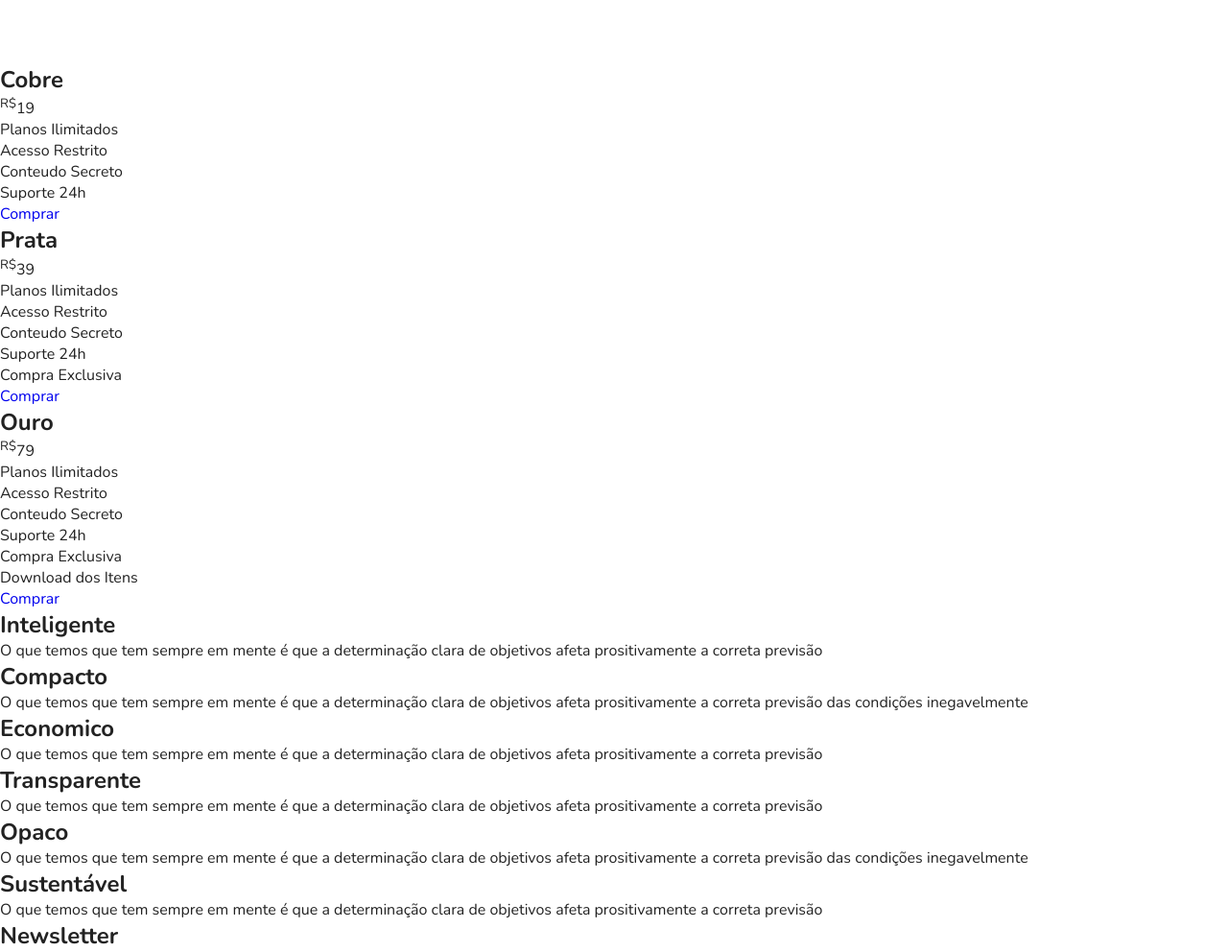
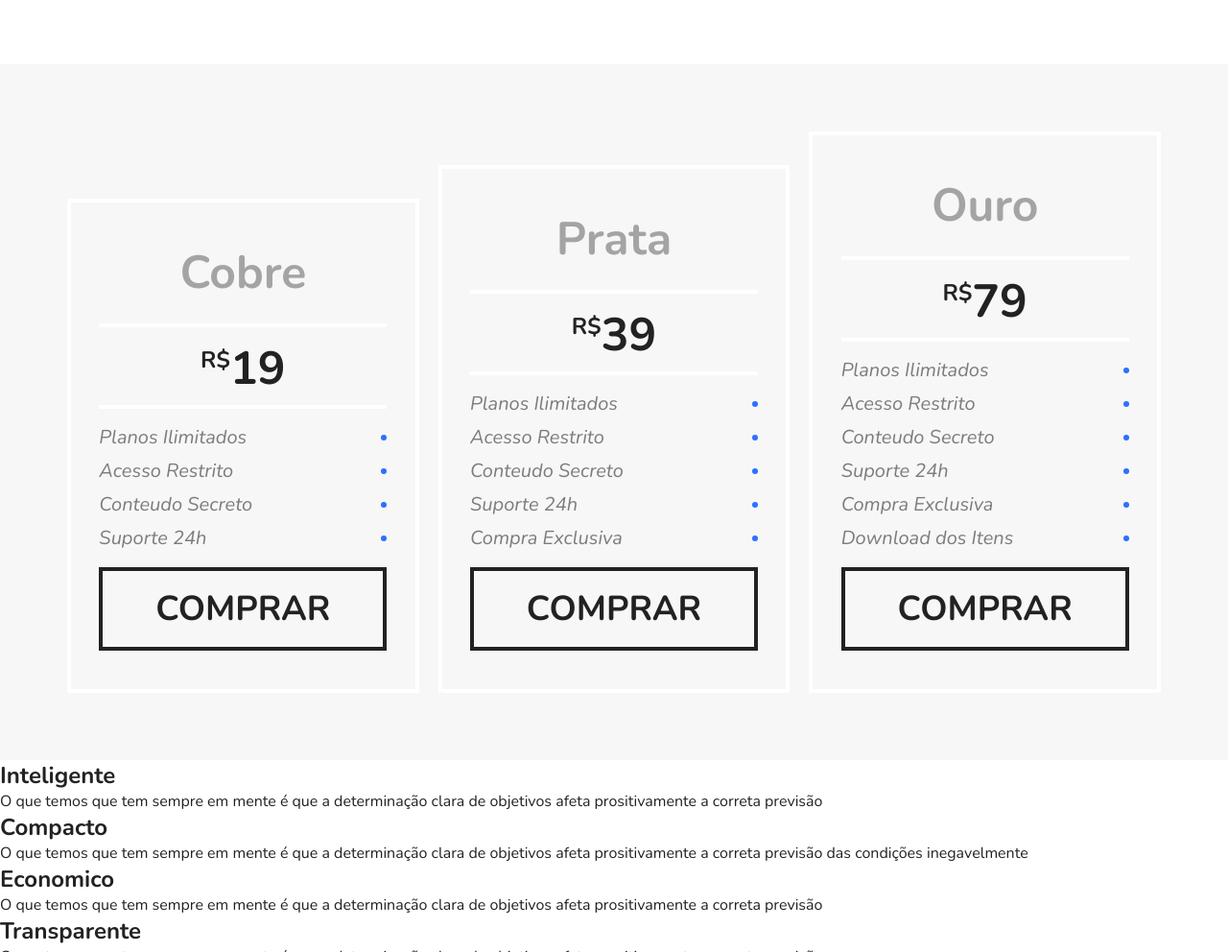
Before and after one commit to Guilherme-Turri/FlexBlog-Projeto, a plain HTML site: page index.html in a window 1280 px wide. Shown: the part 1754-2746 px from the top of the page at 96% size. Drawn offline with nearby package versions, Linux system fonts and the light colour scheme; a script that the page names is missing.

Commit message:
estilizado preco

```diff
--- a/main.css
+++ b/main.css
@@ -171,3 +171,94 @@ img {
 .blue {
   border-top: 8px solid #66d9eb;
 }
+
+/*Preco*/
+
+.preco {
+  background: #f7f7f7;
+  padding: 60px;
+  display: flex;
+  flex-wrap: wrap;
+  align-items: flex-end;
+}
+
+.preco-item {
+  flex: 1 1 260px;
+  border: 4px solid white;
+  padding: 20px;
+  margin: 10px;
+}
+
+.preco-item h2 {
+  font-size: 3em;
+  color: #a4a4a4;
+  text-align: center;
+  margin-top: 20px;
+}
+
+.preco-item span {
+  max-width: 300px;
+  margin: 20px auto;
+  display: block;
+  font-size: 3em;
+  text-align: center;
+  font-weight: bold;
+  padding: 10px 0 5px 0;
+  border-top: 4px solid white;
+  border-bottom: 4px solid white;
+}
+
+.preco-item sup {
+  font-size: 1.5rem;
+}
+
+.preco-item ul {
+  max-width: 300px;
+  margin: 20px auto;
+  font-size: 1.25em;
+  line-height: 1;
+  font-style: italic;
+  color: #7c7c7c;
+}
+
+.preco-item li {
+  display: flex;
+  justify-content: space-between;
+  align-items: center;
+  margin-bottom: 15px;
+}
+.preco-item li::after {
+  content: "";
+  display: block;
+  width: 6px;
+  height: 6px;
+  background: #2c70ff;
+  border-radius: 50%;
+}
+
+.preco-item a {
+  max-width: 300px;
+  display: block;
+  margin: 20px auto;
+  border: 4px solid;
+  color: #222222;
+  text-transform: uppercase;
+  font-size: 2.25em;
+  font-weight: bold;
+  padding: 15px 0;
+  text-align: center;
+}
+
+@media (max-width: 800px) {
+  .preco {
+    padding-left: 10px;
+    padding-right: 10px;
+  }
+
+  .preco .preco-item:nth-child(3) {
+    order: -2;
+  }
+  .preco .preco-item:nth-child(2) {
+    order: -1;
+  }
+}
```
